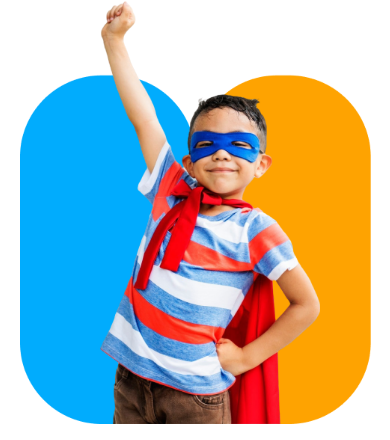
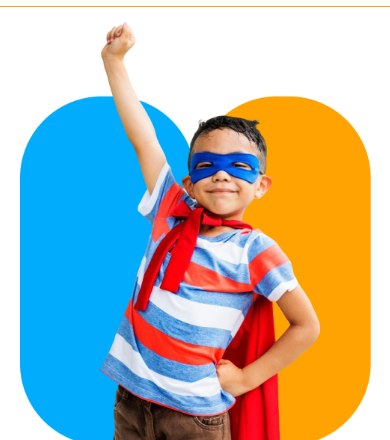
Before and after one commit to nishadmahmud/Kids-School-Website, a plain HTML site: page index.html in a window 390 px wide. Shown: the part 64-504 px from the top of the page. Drawn offline with Linux system fonts and the light colour scheme.

Commit message:
nav hr in phone

```diff
--- a/index.html
+++ b/index.html
@@ -24,6 +24,7 @@
                src="https://img.icons8.com/ios-glyphs/30/menu--v1.png"
                alt="menu--v1" class="menu" />
          </nav>
+         <hr class="nav-hr">
       </header>
 
       <main class="text-primary">
@@ -42,6 +43,8 @@
                <img src="assets/hero-kids.png" alt>
             </div>
          </div>
+
+
       </main>
 
       <footer>
--- a/styles/style.css
+++ b/styles/style.css
@@ -121,6 +121,9 @@ nav li a {
 .menu {
   display: none;
 }
+.nav-hr {
+  display: none;
+}
 
 /* Banner Style */
 .banner-img {
@@ -182,7 +185,8 @@ nav li a {
   .navbar {
     justify-content: space-around;
     gap: 253px;
-    margin-top: 18px;
+    margin-top: 15px;
+    margin-bottom: 15px;
   }
   .menu {
     display: block;
@@ -196,6 +200,11 @@ nav li a {
   .logo {
     width: 40px;
     height: 40px;
+  }
+  .nav-hr{
+   display: block;
+   border: none;
+   border-bottom: 1px solid rgb(254, 163, 1);
   }
   /* banner */
   .banner {
@@ -214,8 +223,8 @@ nav li a {
     margin: 0 auto;
   }
 
-  .banner-title{
-   font-size: 1.9rem;
-   line-height: 2.2rem;
+  .banner-title {
+    font-size: 1.9rem;
+    line-height: 2.2rem;
   }
 }
```
